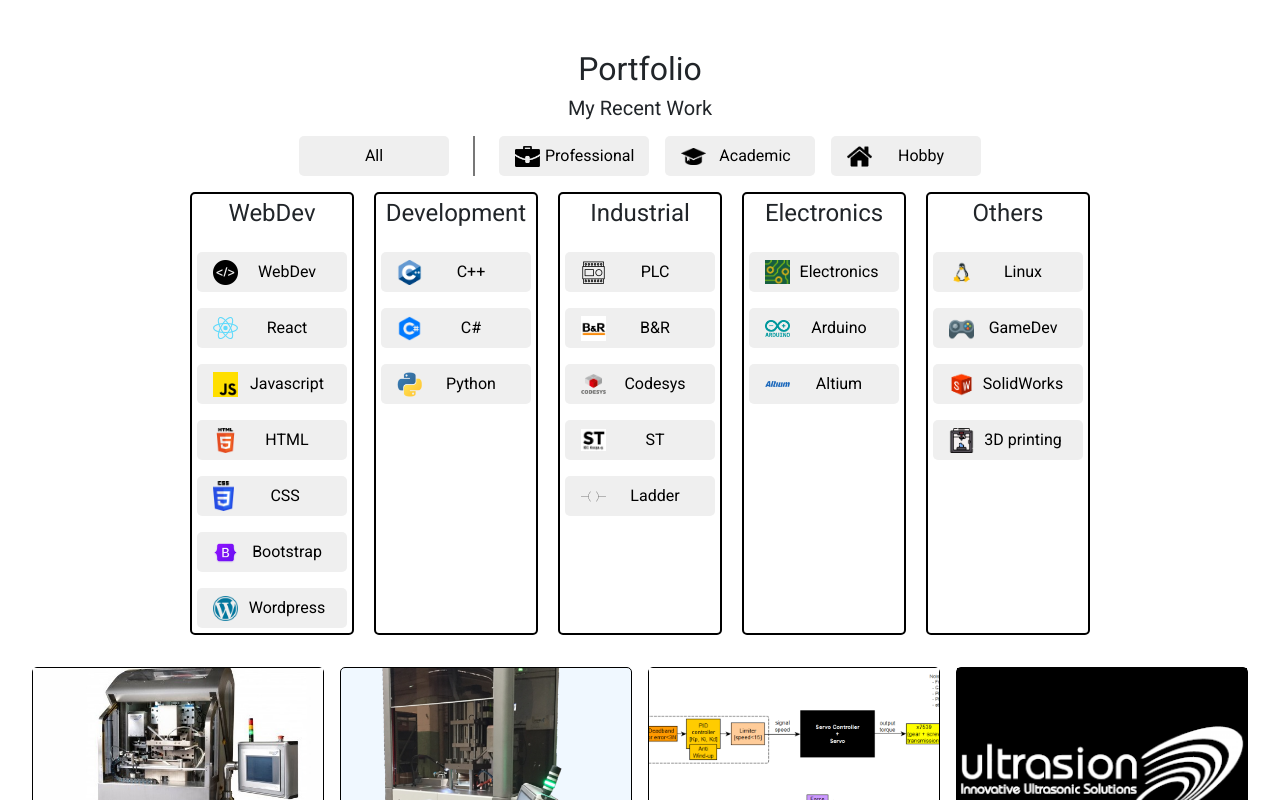
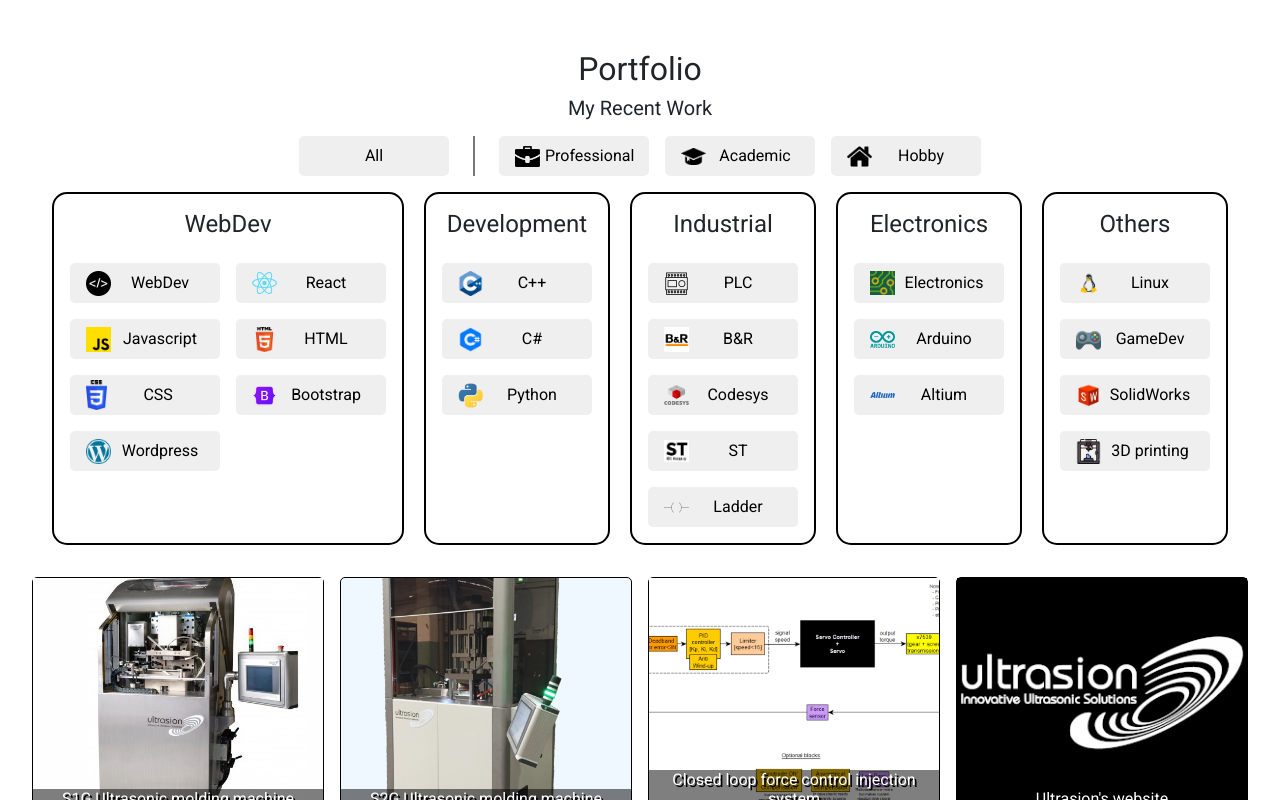
Before and after one commit to Tyronnosaurus/etiron-portfolio2, a React (Create React App) app: page / in a window 1280 px wide. Shown: the top 800 px of the page. Built offline with nearby package versions, Linux system fonts and the light colour scheme.

Commit message:
WebDev now has 2 columns

```diff
--- a/src/components/ProjectsSection/ButtonFilters.jsx
+++ b/src/components/ProjectsSection/ButtonFilters.jsx
@@ -75,8 +75,9 @@ const ButtonFilters = ({projects, setFilteredProjects}) => {
       </div>
 
       <div className="skills-wrappers">
-        <div className="skills-wrapper">
+        <div className="skills-wrapper wide">
           <h4>WebDev</h4>
+          <div className="content-wide">
             <ButtonFilter name="WebDev"          icon={webdevIcon}      activeFilter={activeFilter} handleClickFilter={handleClickFilter} />
             <ButtonFilter name="React"           icon={reactIcon}       activeFilter={activeFilter} handleClickFilter={handleClickFilter} />
             <ButtonFilter name="Javascript"      icon={javascriptIcon}  activeFilter={activeFilter} handleClickFilter={handleClickFilter} />
@@ -84,6 +85,7 @@ const ButtonFilters = ({projects, setFilteredProjects}) => {
             <ButtonFilter name="CSS"             icon={cssIcon}         activeFilter={activeFilter} handleClickFilter={handleClickFilter} />
             <ButtonFilter name="Bootstrap"       icon={bootstrapIcon}   activeFilter={activeFilter} handleClickFilter={handleClickFilter} />
             <ButtonFilter name="Wordpress"       icon={wordpressIcon}   activeFilter={activeFilter} handleClickFilter={handleClickFilter} />
+          </div>
         </div>
 
         <div className="skills-wrapper">
--- a/src/components/ProjectsSection/ProjectsSection.css
+++ b/src/components/ProjectsSection/ProjectsSection.css
@@ -60,9 +60,16 @@ body.modal-open{
   gap: 1rem;
 
   border: black solid 2px;
-  border-radius: 5px;
-  padding: 5px;
+  border-radius: 15px;
+  padding: 1rem;
 }
+
+.skills-wrapper .content-wide {
+  display: grid;
+  grid-template-columns: 1fr 1fr;
+  gap: 1rem;
+}
+
 
 
 .filters-section button {
```
Lines whose indentation alone changed are shown as unchanged.
